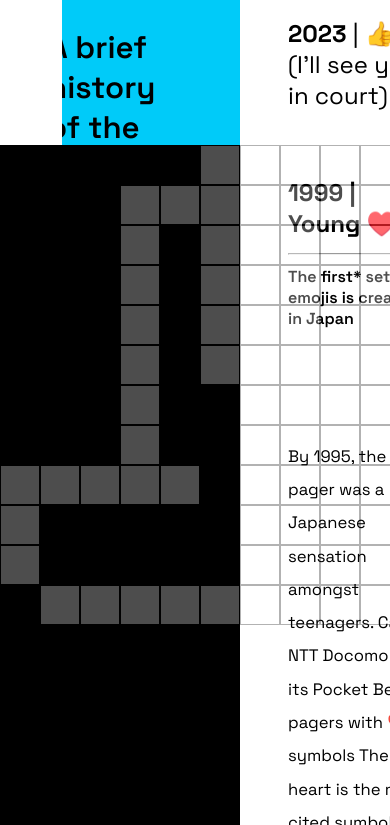
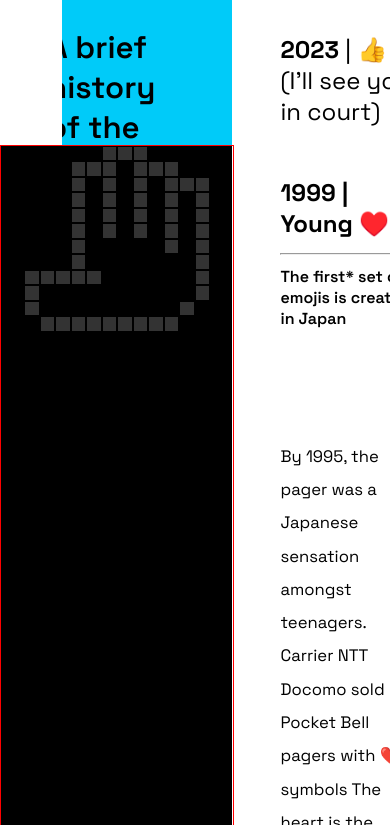
Before and after one commit to divya-mehra/sixemojistory, a React (Vite) app: page / in a window 390 px wide. Shown: the part 699-1524 px from the top of the page. Built offline with nearby package versions, Linux system fonts and the light colour scheme; a web font is replaced by a local one.

Commit message:
grid responsive

```diff
--- a/src/panels/grid-panel/GridImage.jsx
+++ b/src/panels/grid-panel/GridImage.jsx
@@ -1,4 +1,4 @@
-//TODO: make sure all images are loaded
+//TODO: make sure all images are loaded (preload at a higher component)
 
 const GridImage = ({activeElement, ref_data}) => {
 
--- a/src/panels/grid-panel/GridPanel.jsx
+++ b/src/panels/grid-panel/GridPanel.jsx
@@ -42,7 +42,7 @@ const GridPanel = ({ currentEmoji, isElementInCenter, ref_data }) => {
       <div
         className={`${styles.grid}`}
         // style={{ paddingBottom: currentEmoji === "hand" ? "25%" : "0px" }}
-        style={{ opacity: isElementInCenter[`${activeElement}`] ? 0.3 : 1,
+        style={{ opacity: isElementInCenter[`${activeElement}`] ? 0.2 : 1,
           zIndex: isElementInCenter[`${activeElement}`] ? 1 : 2, }}
       >
         {divArr.map((item) => {
--- a/src/panels/panel.module.css
+++ b/src/panels/panel.module.css
@@ -60,23 +60,33 @@
 .gridContainer {
   position: relative;
   height: 100%;
+  width: 100%;
+  border: 1px red solid;
 }
 
 .grid {
   position: sticky;
   margin: 0 auto;
   top: calc(50vh - 240px);
-  /* bottom: calc(50% - 50vh);*/
-  /* padding-top: 50%-240px; */
   /* transform: translateY(-50%) */
-  width: 480px; /* 12 columns * 40px */
-  height: 480px;
+  /* width: 100%;
+  height: 100%; */
+  max-width: 80%;
+  aspect-ratio: 1;
+  /* height: 480px; */
   display: grid;
-  grid-template-columns: repeat(12, 40px);
-  grid-template-rows: repeat(12, 40px);
+  grid-template-columns: repeat(12, 1fr);
+  grid-template-rows: repeat(12, 1fr);
   transition: opacity 1s;
   z-index: -1;
 }
+
+.gridRect {
+  border: 0.5px var(--grid-border) solid;
+  transition: background-color 0.5s;
+
+}
+
 
 .gridImage {
   margin: 0 auto;
@@ -175,11 +185,6 @@ hr {
   display: grid;
   grid-template-columns: repeat(12, 40px);
   grid-template-rows: repeat(12, 40px);
-}
-
-.gridRect {
-  border: 0.5px var(--grid-border) solid;
-  transition: background-color 0.5s;
 }
 
 .userGridRect {
--- a/src/panels/text-panel/TextPanel.jsx
+++ b/src/panels/text-panel/TextPanel.jsx
@@ -5,7 +5,6 @@ import ImageOnHover from "./ImageOnHover";
 import debounce from 'lodash/debounce';
 // TODO: make sure text from one panel doesn't crowd into height of another panel
 // TODO: replace list of refs with a dynamically generated array of keys
-// TODO: fix intesection observer when scrolling up
 
 const TextPanel = ({
   emoji,
@@ -22,6 +21,7 @@ const TextPanel = ({
   // define refs for intersection observer
 
   console.log(currentEmoji);
+  console.log(Object.keys(isElementInCenter))
 
   // elements to observe: check when these are in view; then inView const sets to true
 
@@ -342,15 +342,13 @@ const TextPanel = ({
 
   useEffect(() => {
     debouncedStateChange();
-    // if (inViewStart) {
-    //   setCurrentEmoji((prevEmoji) => (prevEmoji !== emoji ? emoji : prevEmoji));
-    // }
+
   }, [inViewStart, emoji, setCurrentEmoji, debouncedStateChange]);
 
   //
 
   const checkElementPosition = () => {
-    let refNames = ["ref1", "ref2", "ref3"];
+    let refNames = Object.keys(isElementInCenter)
     // let refName= "ref1"
 
     refNames.forEach((refName) => {
```
